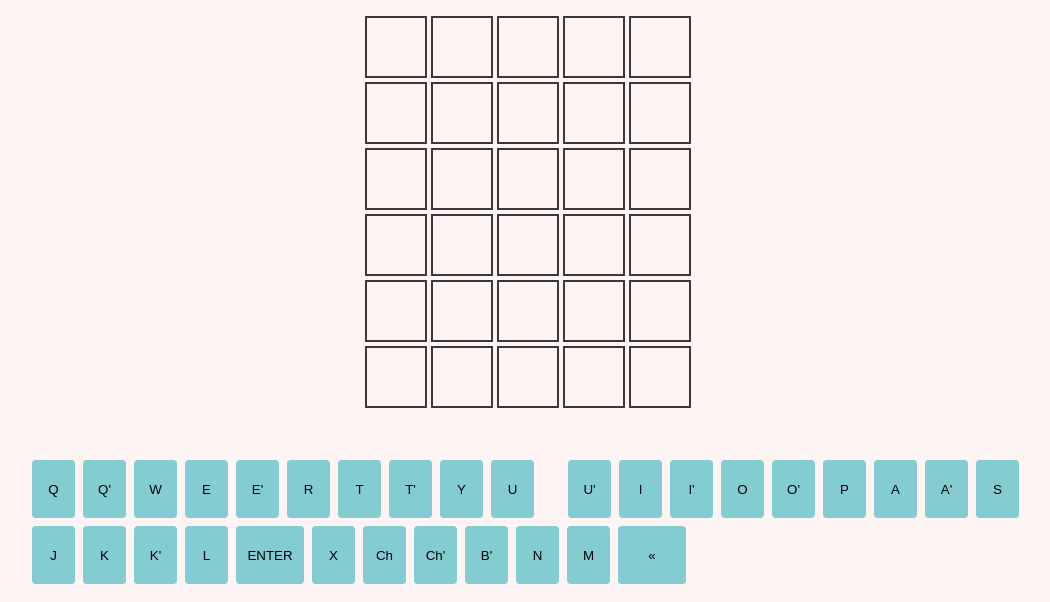
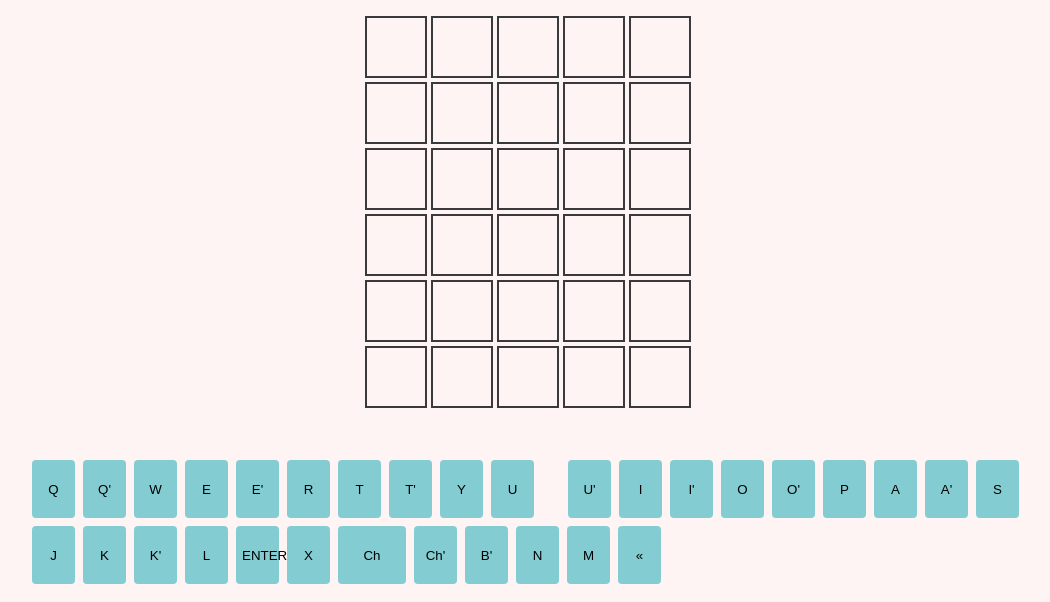
Before and after one commit to Thirteen-Wisdom/Thirteen-Wisdom.github.io, a plain HTML site: page Wordle.quc/index.html in a window 1280 px wide. Shown: the part 93-695 px from the top of the page, without its empty margins (112-1162 px from the left). Drawn offline with Linux system fonts and the light colour scheme; no server answers.

Commit message:
Update style.css

```diff
--- a/Wordle.quc/style.css
+++ b/Wordle.quc/style.css
@@ -46,8 +46,8 @@ body {
     margin-left: 30px;
 }
 
-.key-container button:nth-child(24),
-.key-container button:nth-child(31) {
+.key-container button:nth-child(26),
+.key-container button:nth-child(33) {
     width: 68px;
 }
 
```
